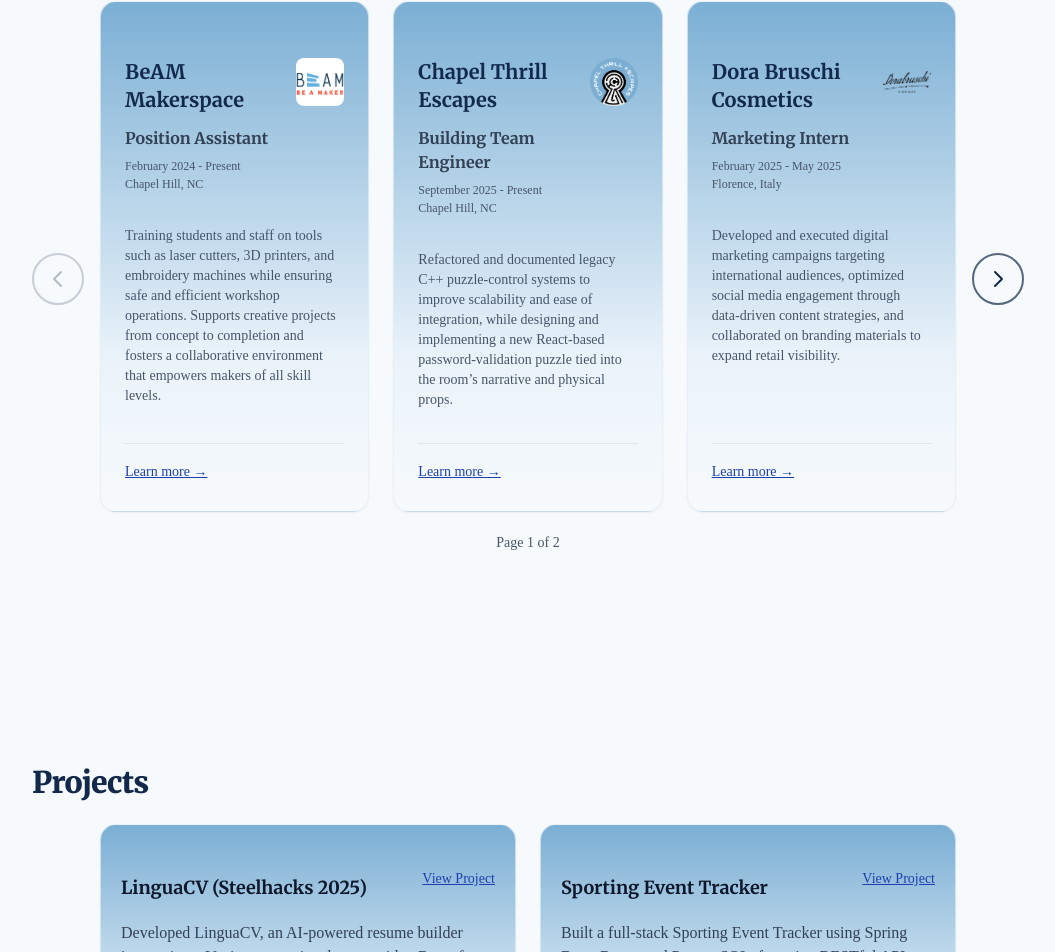
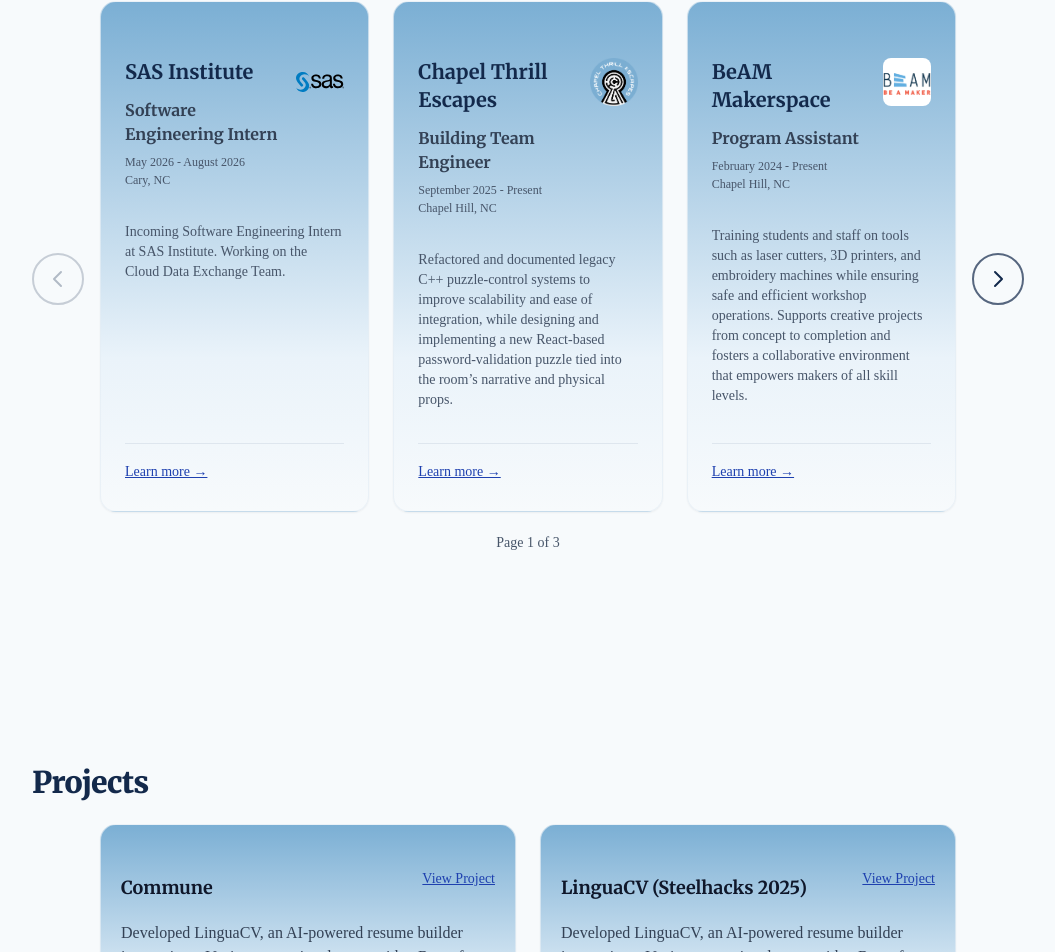
Before and after one commit to saikothapalli16/portfolio, a Next.js app: page / in a window 1280 px wide. Shown: the part 1854-2806 px from the top of the page, without its empty margins (112-1167 px from the left). Built offline with nearby package versions, Linux system fonts and the light colour scheme.

Commit message:
updates april 2026

```diff
--- a/data/experiences.ts
+++ b/data/experiences.ts
@@ -10,13 +10,13 @@
 
 export const EXPERIENCES: Experience[] = [
   {
-    title: "Position Assistant",
-    company: "BeAM Makerspace",
-    description: "Training students and staff on tools such as laser cutters, 3D printers, and embroidery machines while ensuring safe and efficient workshop operations. Supports creative projects from concept to completion and fosters a collaborative environment that empowers makers of all skill levels.",
-    image: "/beam.png",
-    link: "https://beam.unc.edu/",
-    date: "February 2024 - Present",
-    location: "Chapel Hill, NC"
+    title: "Software Engineering Intern",
+    company: "SAS Institute",
+    description: "Incoming Software Engineering Intern at SAS Institute. Working on the Cloud Data Exchange Team.",
+    image: "/sas.svg",
+    link: "https://www.sas.com/en_us/home.html",
+    date: "May 2026 - August 2026",
+    location: "Cary, NC"
   },
   {
     title: "Building Team Engineer",
@@ -27,6 +27,17 @@
     date: "September 2025 - Present",
     location: "Chapel Hill, NC"
   },
+
+  {
+    title: "Program Assistant",
+    company: "BeAM Makerspace",
+    description: "Training students and staff on tools such as laser cutters, 3D printers, and embroidery machines while ensuring safe and efficient workshop operations. Supports creative projects from concept to completion and fosters a collaborative environment that empowers makers of all skill levels.",
+    image: "/beam.png",
+    link: "https://beam.unc.edu/",
+    date: "February 2024 - Present",
+    location: "Chapel Hill, NC"
+  },
+
   {
     title: "Marketing Intern",
     company: "Dora Bruschi Cosmetics",
--- a/data/projects.ts
+++ b/data/projects.ts
@@ -8,6 +8,12 @@
 };
 
 export const PROJECTS: Project[] = [
+  {
+    title: "Commune",
+    description: "Developed LinguaCV, an AI-powered resume builder integrating a Vapi conversational agent with a React front end and Flask back end, featuring REST APIs, real-time updates, and object-oriented data modeling.",
+    tags: ["React", "TypeScript", "Next.js", "Supabase", "OpenAI"],
+    href: "https://github.com/comp426-25f/final-project-team-17",
+  },
   {
     title: "LinguaCV (Steelhacks 2025)",
     description: "Developed LinguaCV, an AI-powered resume builder integrating a Vapi conversational agent with a React front end and Flask back end, featuring REST APIs, real-time updates, and object-oriented data modeling.",
```
Also changed, not shown: public/sas.svg (added).
